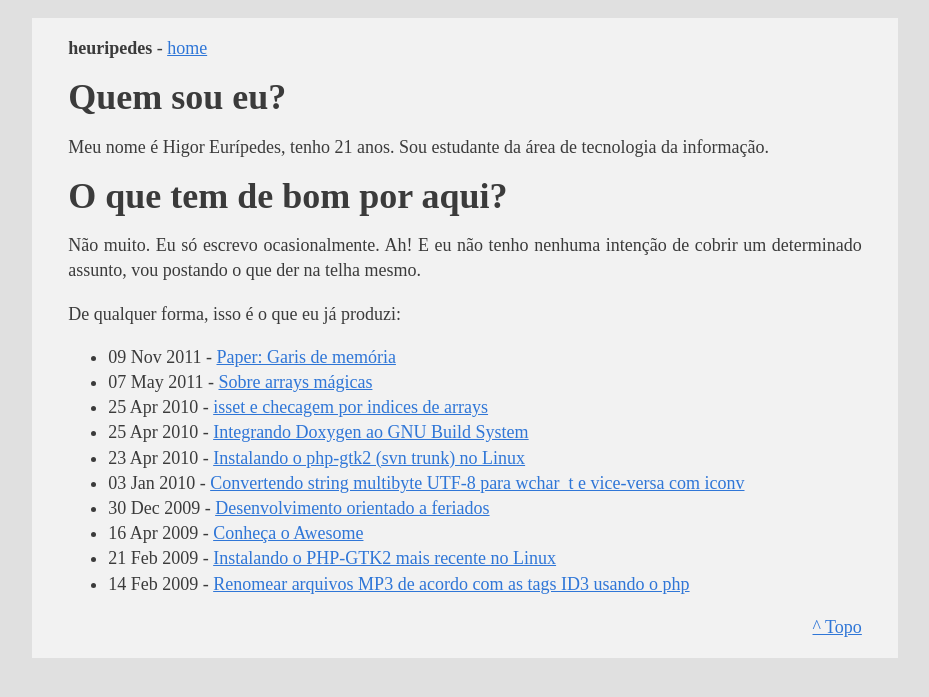
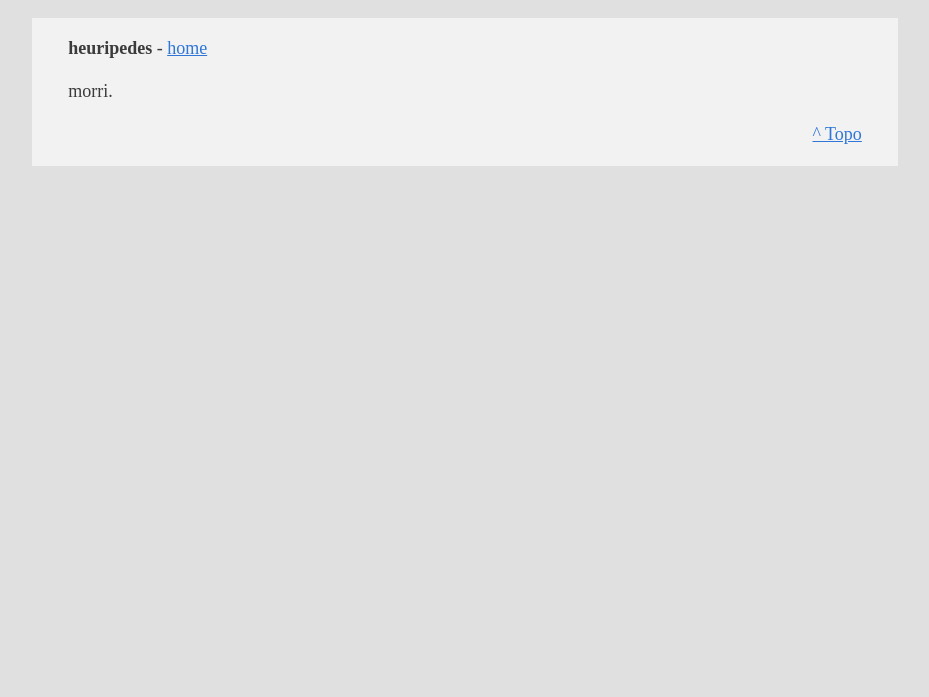
Before and after one commit to heuripedes/heuripedes.github.com, a Jekyll site: the page built from index.html, in a window 1280 px wide. Shown: the top 697 px of the page, without its empty margins (175-1104 px from the left). Built offline with Jekyll 4.4.1, drawn with Linux system fonts in a browser that asks for light colours; some web fonts are replaced; Markdown is read by kramdown in place of the engine named in the settings.

Commit message:
Update index.html

```diff
--- a/index.html
+++ b/index.html
@@ -2,7 +2,7 @@
 layout: default
 title: home
 ---
-<h1>Quem sou eu?</h1>
+<!--<h1>Quem sou eu?</h1>
 <p>
 Meu nome é Higor Eurípedes, tenho 21 anos. Sou estudante da área de tecnologia
 da informação.
@@ -18,3 +18,5 @@ cobrir um determinado assunto, vou postando o que der na telha mesmo.
 	<li><span>{{ post.date | date_to_string }}</span> - <a href="{{ post.url }}">{{ post.title }}</a></li>
 	{% endfor %}
 </ul>
+-->
+<p>morri.</p>
```
